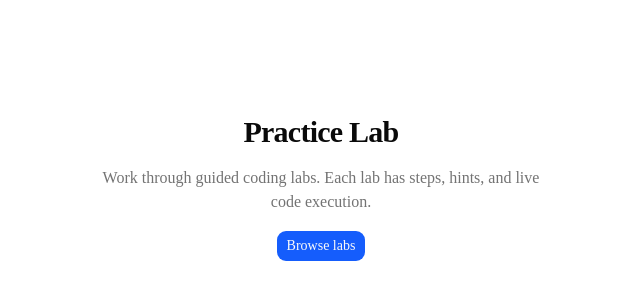
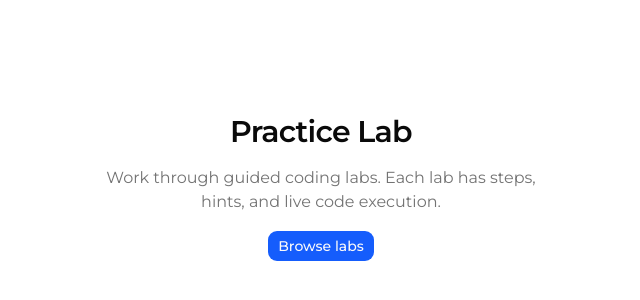
Before and after one commit to teamqavaa/pratice-lab, a Next.js app: page / in a window 1280 px wide. Shown: the part 212-512 px from the top of the page, without its empty margins (319-959 px from the left). Built offline with nearby package versions, Linux system fonts and the light colour scheme.

Commit message:
add home in breadcrumb

```diff
--- a/app/layout.tsx
+++ b/app/layout.tsx
@@ -1,5 +1,5 @@
 import type { Metadata } from "next";
-import { Geist, Geist_Mono } from "next/font/google";
+import { Geist, Geist_Mono, Montserrat } from "next/font/google";
 import "./globals.css";
 
 const geistSans = Geist({
@@ -12,6 +12,10 @@ const geistMono = Geist_Mono({
   subsets: ["latin"],
 });
 
+const montserrat = Montserrat({
+  subsets: ["latin"],
+});
+
 export const metadata: Metadata = {
   title: "Practice Lab",
   description: "Interactive coding labs with guided steps and live code execution.",
@@ -21,7 +25,7 @@ export default function RootLayout({ children }: LayoutProps<"/">) {
   return (
     <html
       lang="en"
-      className={`${geistSans.variable} ${geistMono.variable} h-full antialiased`}
+      className={`${geistSans.variable} ${geistMono.variable} ${montserrat.className} h-full antialiased`}
     >
       <body className="min-h-full flex flex-col">{children}</body>
     </html>
--- a/components/lab/lab-topbar.tsx
+++ b/components/lab/lab-topbar.tsx
@@ -73,6 +73,10 @@ export function LabTopBar({
             </Link>
             <Breadcrumb className="hidden lg:flex">
               <BreadcrumbList>
+                <BreadcrumbItem>
+                  <span>Home</span>
+                </BreadcrumbItem>
+                <BreadcrumbSeparator />
                 <BreadcrumbItem>
                   <BreadcrumbLink href="/labs">Dashboard</BreadcrumbLink>
                 </BreadcrumbItem>
```
